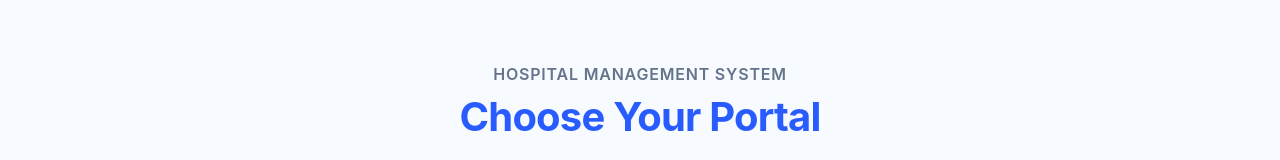
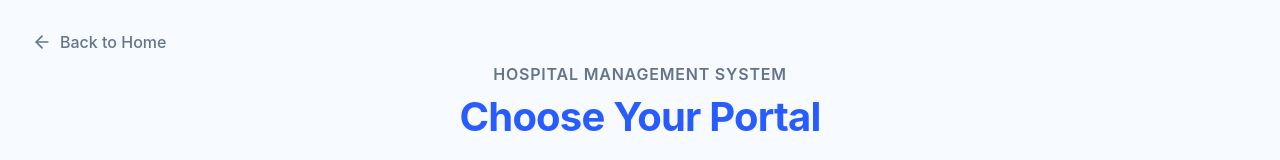
Before and after one commit to bharathkumar000/hms, a Next.js app: page /portals in a window 1280 px wide. Shown: the top 160 px of the page. Built offline with nearby package versions, Linux system fonts and the light colour scheme.

Commit message:
feat: create portal selection page with navigation for system modules

```diff
--- a/src/app/portals/page.tsx
+++ b/src/app/portals/page.tsx
@@ -1,9 +1,11 @@
 'use client';
 
+import Link from 'next/link';
 import Header from '@/components/Header';
 import ModuleCard from '@/components/ModuleCard';
 import styles from './page.module.css';
 import {
+  ArrowLeft,
   UserRound,
   Stethoscope,
   ClipboardList,
@@ -61,6 +63,10 @@ const modules = [
 export default function Home() {
   return (
     <main className={styles.main}>
+      <Link href="/" style={{ position: 'absolute', top: '2rem', left: '2rem', display: 'flex', alignItems: 'center', gap: '0.5rem', color: 'var(--color-text-secondary)', textDecoration: 'none', fontWeight: 500, transition: 'color 0.2s ease', zIndex: 10 }}>
+        <ArrowLeft size={20} />
+        Back to Home
+      </Link>
       <div className={styles.background} />
       <div className={styles.container}>
         <Header />
```
